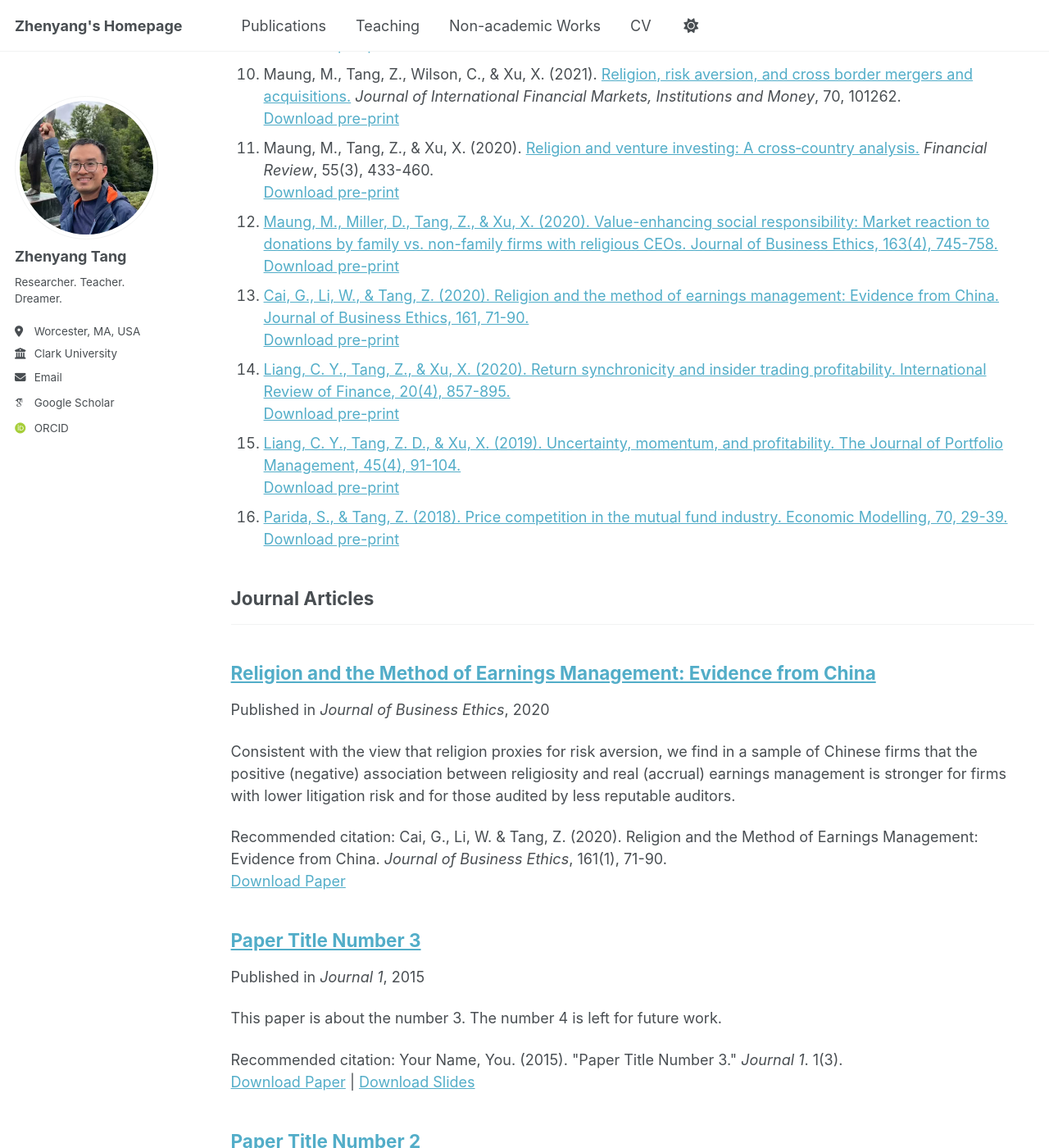
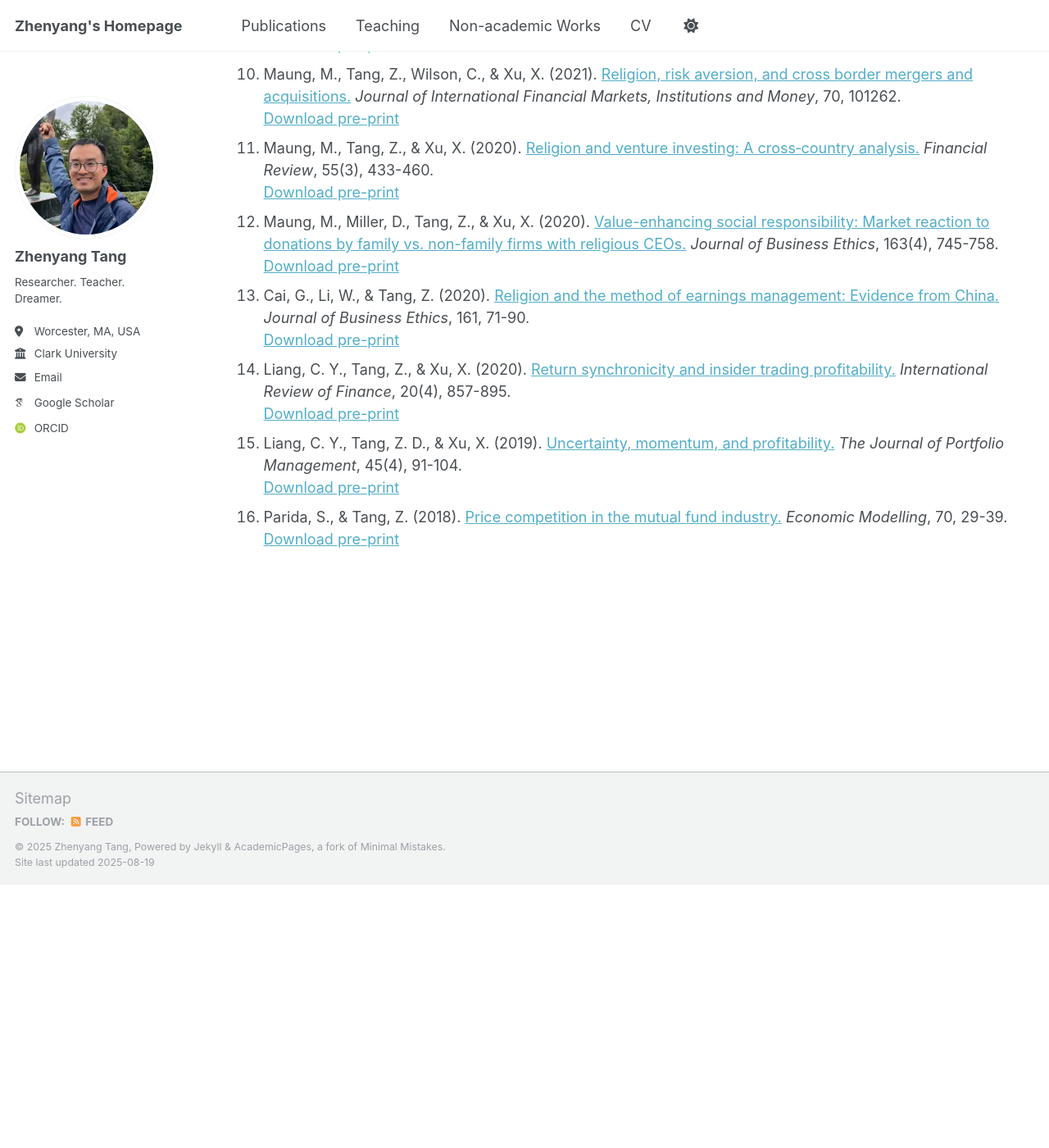
Before and after one commit to zhenyang-tang/zhenyang-tang.github.io, a Jekyll site: the page built from _pages/publications.html, in a window 1280 px wide and 1400 px high, scrolled down 946 px. Shown: the whole window at 82% size. Built offline with Jekyll 4.4.1, drawn with Linux system fonts in a browser that asks for light colours; some web fonts are replaced; a script that is not in the unit is left out; after the commit the page ends 2025 px from its top, so only the background shows below that; some of the changed text lies outside the part shown.

Commit message:
Update publications.html

```diff
--- a/_pages/publications.html
+++ b/_pages/publications.html
@@ -54,46 +54,23 @@ author_profile: true
     <br><a href="/files/paper12.pdf" target="_blank">Download pre-print</a>
   </li>
   <li>
-    <a href="https://doi.org/10.1007/s10551-019-04381-8" target="_blank">Maung, M., Miller, D., Tang, Z., & Xu, X. (2020). Value-enhancing social responsibility: Market reaction to donations by family vs. non-family firms with religious CEOs. Journal of Business Ethics, 163(4), 745-758.</a>
+    Maung, M., Miller, D., Tang, Z., & Xu, X. (2020). <a href="https://doi.org/10.1007/s10551-019-04381-8" target="_blank">Value-enhancing social responsibility: Market reaction to donations by family vs. non-family firms with religious CEOs.</a> <i>Journal of Business Ethics</i>, 163(4), 745-758.
     <br><a href="/files/paper13.pdf" target="_blank">Download pre-print</a>
   </li>
   <li>
-    <a href="https://doi.org/10.1007/s10551-018-3971-6" target="_blank">Cai, G., Li, W., & Tang, Z. (2020). Religion and the method of earnings management: Evidence from China. Journal of Business Ethics, 161, 71-90.</a>
+    Cai, G., Li, W., & Tang, Z. (2020). <a href="https://doi.org/10.1007/s10551-018-3971-6" target="_blank">Religion and the method of earnings management: Evidence from China.</a> <i>Journal of Business Ethics</i>, 161, 71-90.
     <br><a href="/files/paper14.pdf" target="_blank">Download pre-print</a>
   </li>
   <li>
-    <a href="https://doi.org/10.1111/irfi.12246" target="_blank">Liang, C. Y., Tang, Z., & Xu, X. (2020). Return synchronicity and insider trading profitability. International Review of Finance, 20(4), 857-895.</a>
+    Liang, C. Y., Tang, Z., & Xu, X. (2020). <a href="https://doi.org/10.1111/irfi.12246" target="_blank">Return synchronicity and insider trading profitability.</a> <i>International Review of Finance</i>, 20(4), 857-895.
     <br><a href="/files/paper15.pdf" target="_blank">Download pre-print</a>
   </li>
   <li>
-    <a href="https://www.pm-research.com/content/iijpormgmt/early/2019/03/06/jpm20191085" target="_blank">Liang, C. Y., Tang, Z. D., & Xu, X. (2019). Uncertainty, momentum, and profitability. The Journal of Portfolio Management, 45(4), 91-104.</a>
+    Liang, C. Y., Tang, Z. D., & Xu, X. (2019). <a href="https://www.pm-research.com/content/iijpormgmt/early/2019/03/06/jpm20191085" target="_blank">Uncertainty, momentum, and profitability.</a> <i>The Journal of Portfolio Management</i>, 45(4), 91-104.
     <br><a href="/files/paper16.pdf" target="_blank">Download pre-print</a>
   </li>
   <li>
-    <a href="https://doi.org/10.1016/j.econmod.2017.10.005" target="_blank">Parida, S., & Tang, Z. (2018). Price competition in the mutual fund industry. Economic Modelling, 70, 29-39.</a>
+    Parida, S., & Tang, Z. (2018). <a href="https://doi.org/10.1016/j.econmod.2017.10.005" target="_blank">Price competition in the mutual fund industry.</a> <i>Economic Modelling</i>, 70, 29-39.
     <br><a href="/files/paper17.pdf" target="_blank">Download pre-print</a>
   </li>
 </ol>
-
-{% include base_path %}
-
-<!-- New style rendering if publication categories are defined -->
-{% if site.publication_category %}
-  {% for category in site.publication_category  %}
-    {% assign title_shown = false %}
-    {% for post in site.publications reversed %}
-      {% if post.category != category[0] %}
-        {% continue %}
-      {% endif %}
-      {% unless title_shown %}
-        <h2>{{ category[1].title }}</h2><hr />
-        {% assign title_shown = true %}
-      {% endunless %}
-      {% include archive-single.html %}
-    {% endfor %}
-  {% endfor %}
-{% else %}
-  {% for post in site.publications reversed %}
-    {% include archive-single.html %}
-  {% endfor %}
-{% endif %}
```
